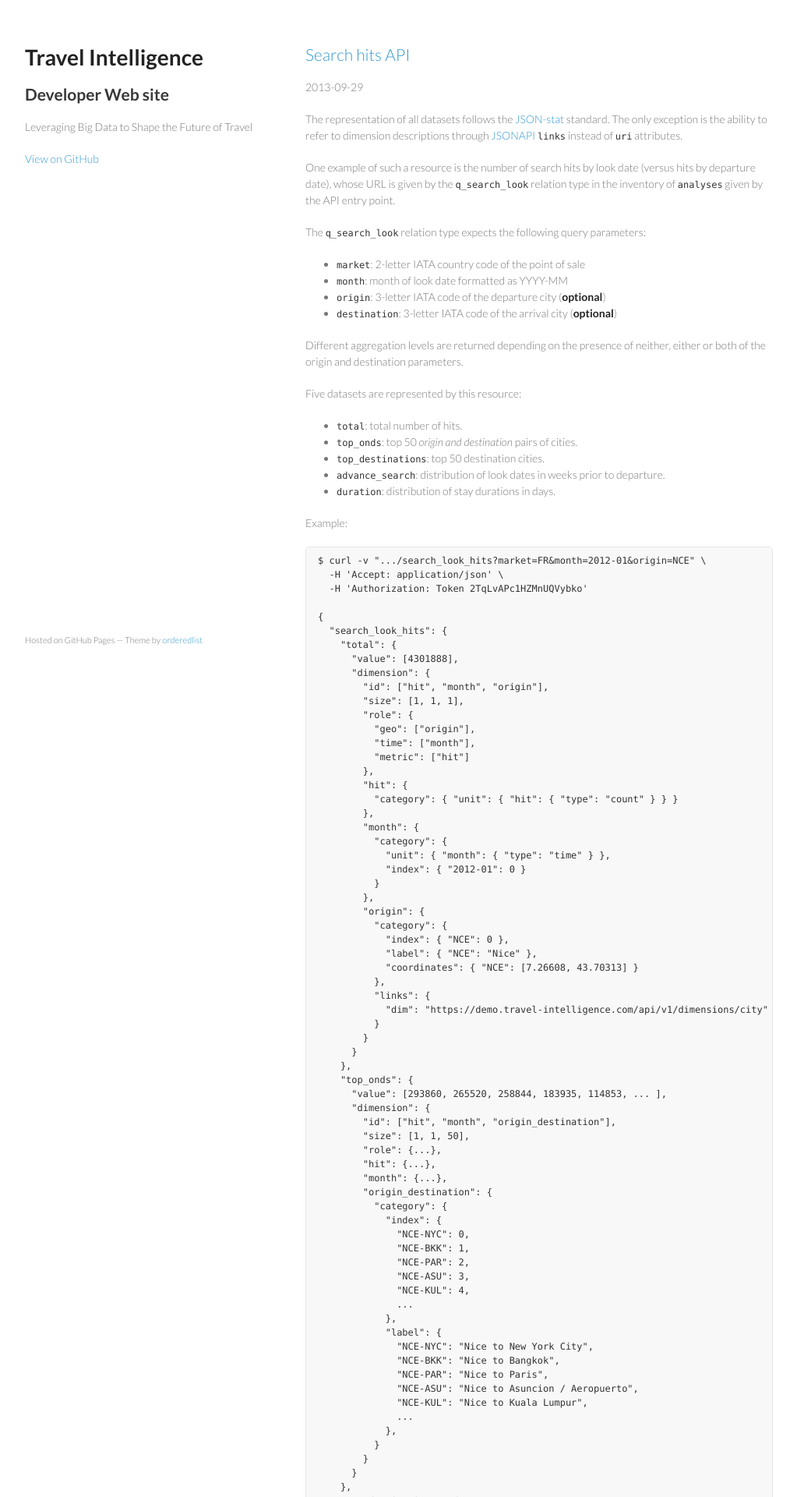
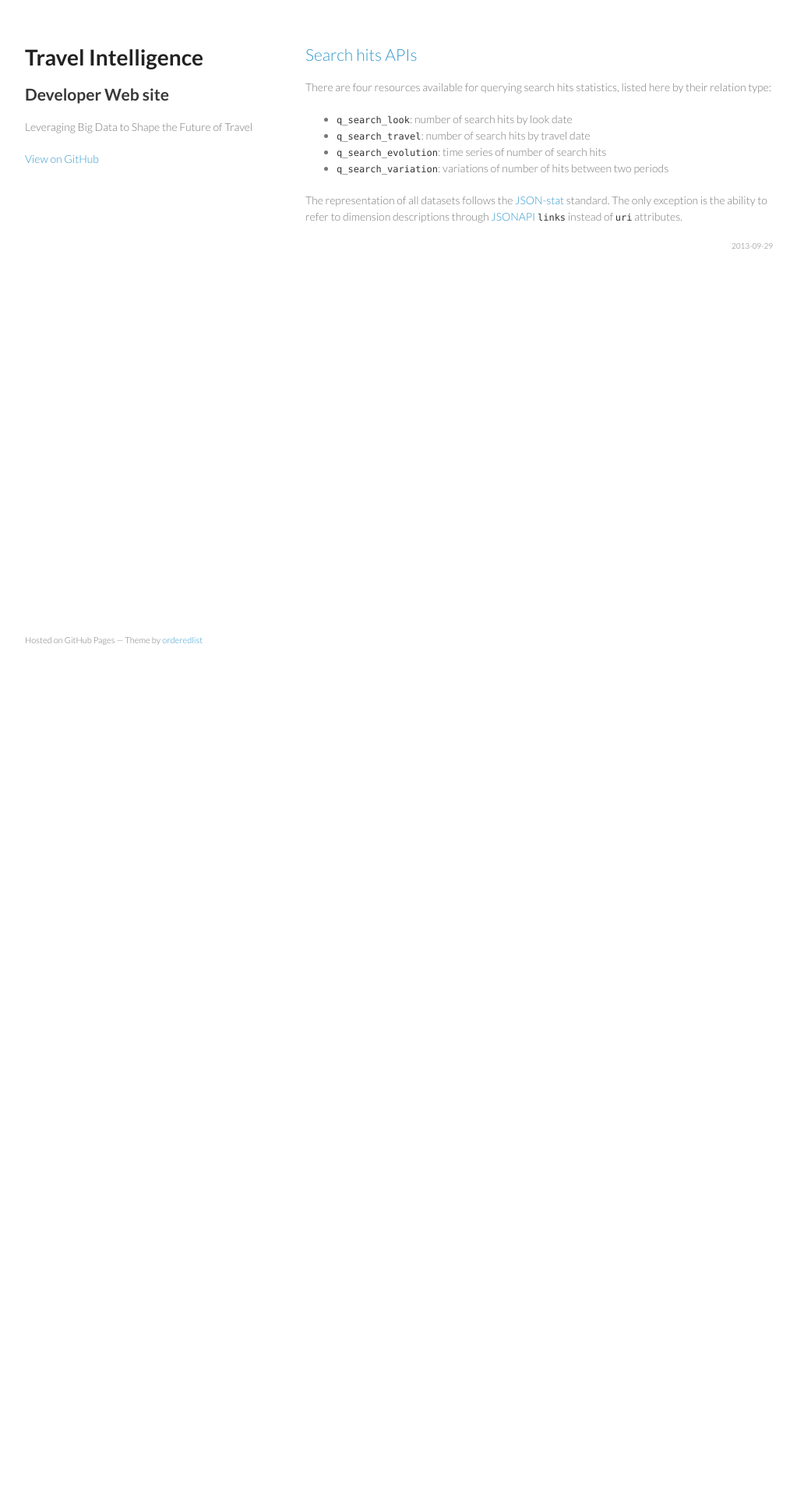
Before and after one commit to travel-intelligence/travel-intelligence.github.io, a Jekyll site: the page built from _posts/2013-09-29-search-hits.md, in a window 1280 px wide. Shown: the top 1920 px of the page at 78% size, without its empty margins (128-1151 px from the left). Built offline with Jekyll 4.4.1, drawn with Linux system fonts in a browser that asks for light colours; after the commit the page ends 900 px from its top, so only the background shows below that; some of the changed text lies outside the part shown.

Commit message:
Documentation of search hits by travel date resource.

```diff
--- a/_layouts/post.html
+++ b/_layouts/post.html
@@ -3,7 +3,9 @@
 ---
 
 <h2><a href="{{ post.url }}">{{ page.title }}</a></h2>
-<p class="date">{{ page.date | date: '%Y-%m-%d' }}</p>
 <div class="post">
   {{ content }}
 </div>
+<div class="footer">
+  <p class="date">{{ page.date | date: '%Y-%m-%d' }}</p>
+</div>
--- a/_posts/2013-09-29-search-hits.md
+++ b/_posts/2013-09-29-search-hits.md
@@ -1,189 +1,17 @@
 ---
 layout: post
-title: Search hits API
-excerpt: Querying search hits by look date
+title: Search hits APIs
+excerpt: Resources for querying search hits statistics
 ---
+
+There are four resources available for querying search hits statistics,
+listed here by their relation type:
+* `q_search_look`: number of search hits by look date
+* `q_search_travel`: number of search hits by travel date
+* `q_search_evolution`: time series of number of search hits
+* `q_search_variation`: variations of number of hits between two periods
 
 The representation of all datasets follows the
 [JSON-stat](http://json-stat.org/) standard.
 The only exception is the ability to refer to dimension descriptions through
 [JSONAPI](http://jsonapi.org/) `links` instead of `uri` attributes.
-
-One example of such a resource is the number of search hits by look date
-(versus hits by departure date), whose URL is given by the `q_search_look`
-relation type in the inventory of `analyses` given by the API entry point.
-
-The `q_search_look` relation type expects the following query parameters:
-* `market`: 2-letter IATA country code of the point of sale
-* `month`: month of look date formatted as YYYY-MM
-* `origin`: 3-letter IATA code of the departure city (**optional**)
-* `destination`: 3-letter IATA code of the arrival city (**optional**)
-
-Different aggregation levels are returned depending on the presence of neither,
-either or both of the origin and destination parameters.
-
-Five datasets are represented by this resource:
-* `total`: total number of hits.
-* `top_onds`: top 50 *origin and destination* pairs of cities.
-* `top_destinations`: top 50 destination cities.
-* `advance_search`: distribution of look dates in weeks prior to departure.
-* `duration`: distribution of stay durations in days.
-
-Example:
-
-    $ curl -v ".../search_look_hits?market=FR&month=2012-01&origin=NCE" \
-      -H 'Accept: application/json' \
-      -H 'Authorization: Token 2TqLvAPc1HZMnUQVybko'
-
-    {
-      "search_look_hits": {
-        "total": {
-          "value": [4301888],
-          "dimension": {
-            "id": ["hit", "month", "origin"],
-            "size": [1, 1, 1],
-            "role": {
-              "geo": ["origin"],
-              "time": ["month"],
-              "metric": ["hit"]
-            },
-            "hit": {
-              "category": { "unit": { "hit": { "type": "count" } } }
-            },
-            "month": {
-              "category": {
-                "unit": { "month": { "type": "time" } },
-                "index": { "2012-01": 0 }
-              }
-            },
-            "origin": {
-              "category": {
-                "index": { "NCE": 0 },
-                "label": { "NCE": "Nice" },
-                "coordinates": { "NCE": [7.26608, 43.70313] }
-              },
-              "links": {
-                "dim": "https://demo.travel-intelligence.com/api/v1/dimensions/city"
-              }
-            }
-          }
-        },
-        "top_onds": {
-          "value": [293860, 265520, 258844, 183935, 114853, ... ],
-          "dimension": {
-            "id": ["hit", "month", "origin_destination"],
-            "size": [1, 1, 50],
-            "role": {...},
-            "hit": {...},
-            "month": {...},
-            "origin_destination": {
-              "category": {
-                "index": {
-                  "NCE-NYC": 0,
-                  "NCE-BKK": 1,
-                  "NCE-PAR": 2,
-                  "NCE-ASU": 3,
-                  "NCE-KUL": 4,
-                  ...
-                },
-                "label": {
-                  "NCE-NYC": "Nice to New York City",
-                  "NCE-BKK": "Nice to Bangkok",
-                  "NCE-PAR": "Nice to Paris",
-                  "NCE-ASU": "Nice to Asuncion / Aeropuerto",
-                  "NCE-KUL": "Nice to Kuala Lumpur",
-                  ...
-                },
-              }
-            }
-          }
-        },
-        "top_destinations": {
-          "value": [293860, 265520, 258844, 183935, 114853, ... ],
-          "dimension": {
-            "id": ["hit", "month", "destination"],
-            "size": [1, 1, 50],
-            "role": {...},
-            "hit": {...},
-            "month": {...},
-            "destination": {
-              "category": {
-                "index": {
-                  "NYC": 0,
-                  "BKK": 1,
-                  "PAR": 2,
-                  "ASU": 3,
-                  "KUL": 4,
-                  ...
-                },
-                "label": {
-                  "NYC": "New York City",
-                  "BKK": "Bangkok",
-                  "PAR": "Paris",
-                  "ASU": "Asuncion / Aeropuerto",
-                  "KUL": "Kuala Lumpur",
-                  ...
-                },
-                "coordinates": {
-                  "NYC": [-73.97, 40.78],
-                  "BKK": [100.50144, 13.75398],
-                  "PAR": [2.3488, 48.85341],
-                  "ASU": [-57.519133, -25.23985],
-                  "KUL": [101.68653, 3.1412],
-                  ...
-                }
-              },
-              "links": {
-                "dim": "https://demo.travel-intelligence.com/api/v1/dimensions/city"
-              }
-            }
-          }
-        },
-        "advance_search": {
-          "value": [409479, 465867, 313760, 264242, 270688, ... ],
-          "dimension": {
-            "id": ["hit", "month", "week"],
-            "size": [1, 1, 52],
-            "role": {...},
-            "hit": {...},
-            "month": {...},
-            "week": {
-              "category": {
-                "unit": { "week": { "type": "duration" } },
-                "index": {
-                  "0": 0,
-                  "1": 1,
-                  "2": 2,
-                  "3": 3,
-                  "4": 4,
-                  ...
-                }
-              }
-            }
-          }
-        },
-        "duration": {
-          "value": [60872, 108948, 287783, 259665, 190597, ... ],
-          "dimension": {
-            "id": ["hit", "month", "day"],
-            "size": [1, 1, 360],
-            "role": {...},
-            "hit": {...},
-            "month": {...},
-            "day": {
-              "category": {
-                "unit": { "day": { "type": "duration" } },
-                "index": {
-                  "0": 0,
-                  "1": 1,
-                  "2": 2,
-                  "3": 3,
-                  "4": 4,
-                  ...
-                }
-              }
-            }
-          }
-        }
-      }
-    }
--- a/sass/stylesheet.scss
+++ b/sass/stylesheet.scss
@@ -162,6 +162,11 @@
   width: $content_width;
   float: right;
   padding-bottom: 50px;
+
+  .footer {
+    text-align: right;
+    font-size: 10px;
+  }
 }
 
 small {
--- a/stylesheets/stylesheet.css
+++ b/stylesheets/stylesheet.css
@@ -184,13 +184,18 @@
   float: right;
   padding-bottom: 50px;
 }
+/* line 166, ../sass/stylesheet.scss */
+section .footer {
+  text-align: right;
+  font-size: 10px;
+}
 
-/* line 167, ../sass/stylesheet.scss */
+/* line 172, ../sass/stylesheet.scss */
 small {
   font-size: 11px;
 }
 
-/* line 171, ../sass/stylesheet.scss */
+/* line 176, ../sass/stylesheet.scss */
 hr {
   border: 0;
   background: #e5e5e5;
@@ -198,7 +203,7 @@
   margin: 0 0 20px;
 }
 
-/* line 178, ../sass/stylesheet.scss */
+/* line 183, ../sass/stylesheet.scss */
 footer {
   width: 360px;
   float: left;
@@ -207,25 +212,25 @@
 }
 
 @media print, screen and (max-width: 960px) {
-  /* line 186, ../sass/stylesheet.scss */
+  /* line 191, ../sass/stylesheet.scss */
   div.wrapper {
     width: auto;
     margin: 0;
   }
 
-  /* line 190, ../sass/stylesheet.scss */
+  /* line 195, ../sass/stylesheet.scss */
   header, section, footer {
     float: none;
     position: static;
     width: auto;
   }
 
-  /* line 195, ../sass/stylesheet.scss */
+  /* line 200, ../sass/stylesheet.scss */
   header {
     padding-right: 320px;
   }
 
-  /* line 198, ../sass/stylesheet.scss */
+  /* line 203, ../sass/stylesheet.scss */
   section {
     border: 1px solid #e5e5e5;
     border-width: 1px 0;
@@ -233,11 +238,11 @@
     margin: 0 0 20px;
   }
 
-  /* line 205, ../sass/stylesheet.scss */
+  /* line 210, ../sass/stylesheet.scss */
   header a small {
     display: inline;
   }
-  /* line 208, ../sass/stylesheet.scss */
+  /* line 213, ../sass/stylesheet.scss */
   header ul {
     position: absolute;
     right: 50px;
@@ -245,38 +250,38 @@
   }
 }
 @media print, screen and (max-width: 720px) {
-  /* line 217, ../sass/stylesheet.scss */
+  /* line 222, ../sass/stylesheet.scss */
   body {
     word-wrap: break-word;
   }
 
-  /* line 220, ../sass/stylesheet.scss */
+  /* line 225, ../sass/stylesheet.scss */
   header {
     padding: 0;
   }
-  /* line 222, ../sass/stylesheet.scss */
+  /* line 227, ../sass/stylesheet.scss */
   header ul, header p.view {
     position: static;
   }
 
-  /* line 226, ../sass/stylesheet.scss */
+  /* line 231, ../sass/stylesheet.scss */
   pre, code {
     word-wrap: normal;
   }
 }
 @media print, screen and (max-width: 480px) {
-  /* line 232, ../sass/stylesheet.scss */
+  /* line 237, ../sass/stylesheet.scss */
   body {
     padding: 15px;
   }
 
-  /* line 235, ../sass/stylesheet.scss */
+  /* line 240, ../sass/stylesheet.scss */
   header ul {
     display: none;
   }
 }
 @media print {
-  /* line 241, ../sass/stylesheet.scss */
+  /* line 246, ../sass/stylesheet.scss */
   body {
     padding: 0.4in;
     font-size: 12pt;
```
Also changed, not shown: _posts/2013-11-09-search-look-hits.md (added, +183 -0 lines), _posts/2013-11-19-search-travel-hits.md (added, +184 -0 lines).
